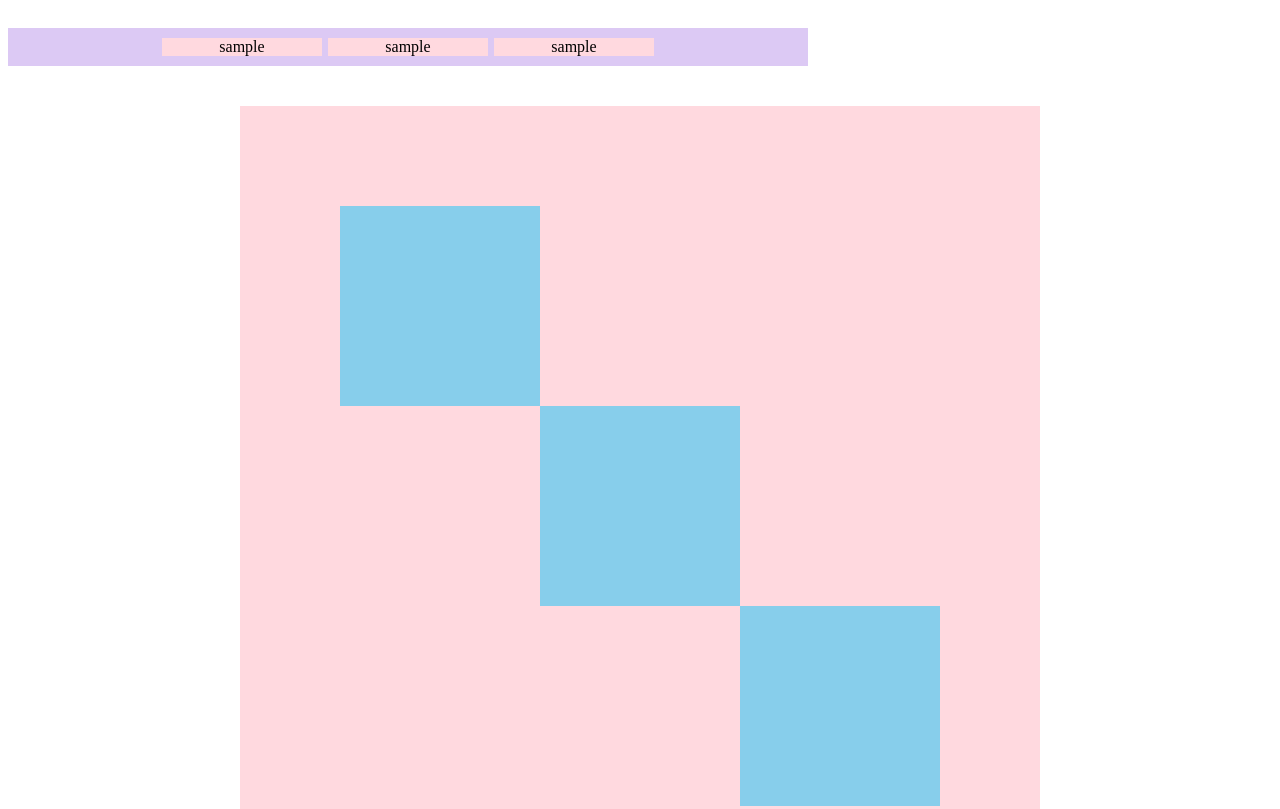
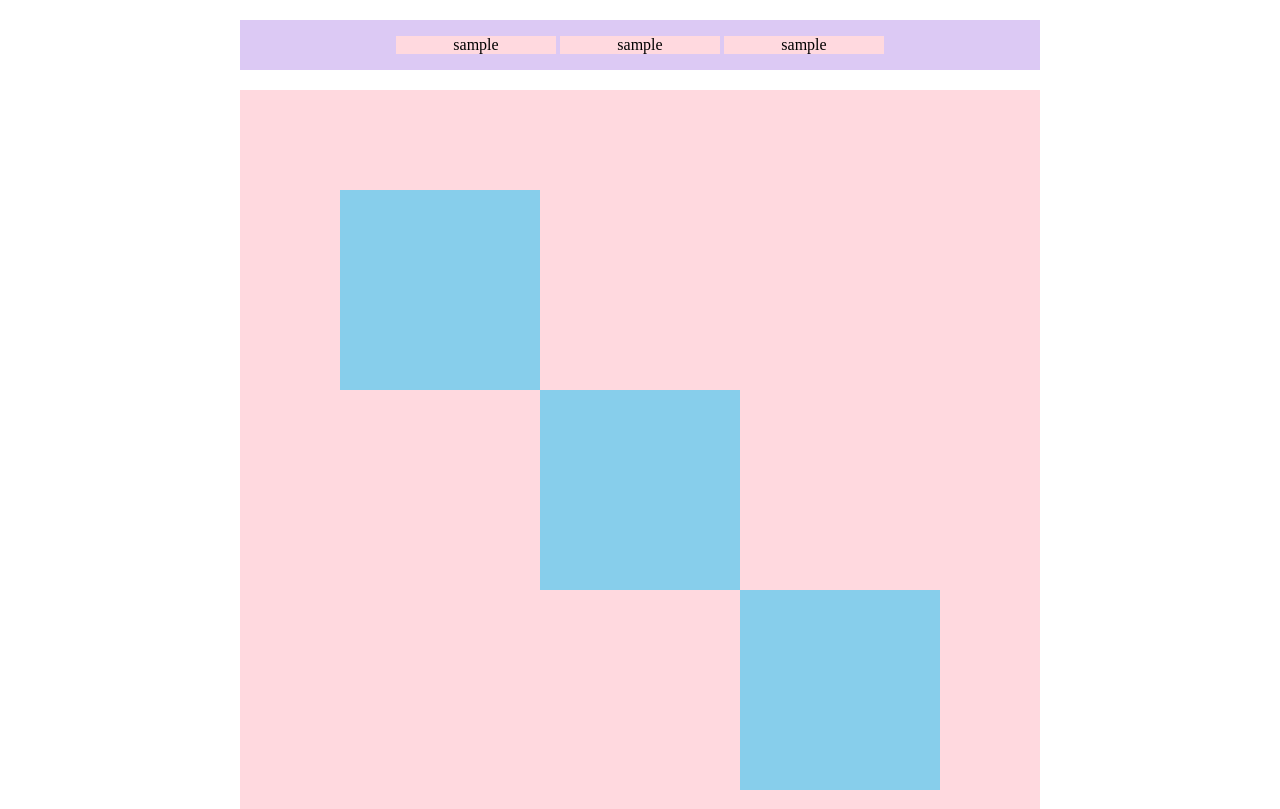
Before and after one commit to Kei-0224/samurai-terakoya, a plain HTML site: page kadai_018/kadai_018.html in a window 1280 px wide. Shown: the top 809 px of the page. Drawn offline with Linux system fonts and the light colour scheme.

Commit message:
Add files via upload

```diff
--- a/kadai_018/style.css
+++ b/kadai_018/style.css
@@ -2,17 +2,18 @@
   width: 800px;
   background-color: #dcc9f4;
   margin: 20px auto;
-  display:  inline-flex;
-  justify-content: center;
+  /*display:  inline-flex;*/
+  /*justify-content: center;*/
+  text-align:center;
 }
 
 .top-child {
   width: 20%;
   background-color: #ffd9df;
-  display: flex;
-   align-items: center; /* 追加 */
-  justify-content: center; /* 追加 */
-  margin: 10px 3px;
+  display:  inline-block;
+   /*align-items: center; /* 追加 */
+ /*justify-content: center; *//* 追加 */
+  /*margin: 10px 3px;*/
 }
 
 #middle {
@@ -57,7 +58,6 @@
     width: 800px;
     height: 300px;
     background-color: #87ceeb;
-    justify-content: space-around; /* 適宜調整 */
     position: relative;
 }
 
```
